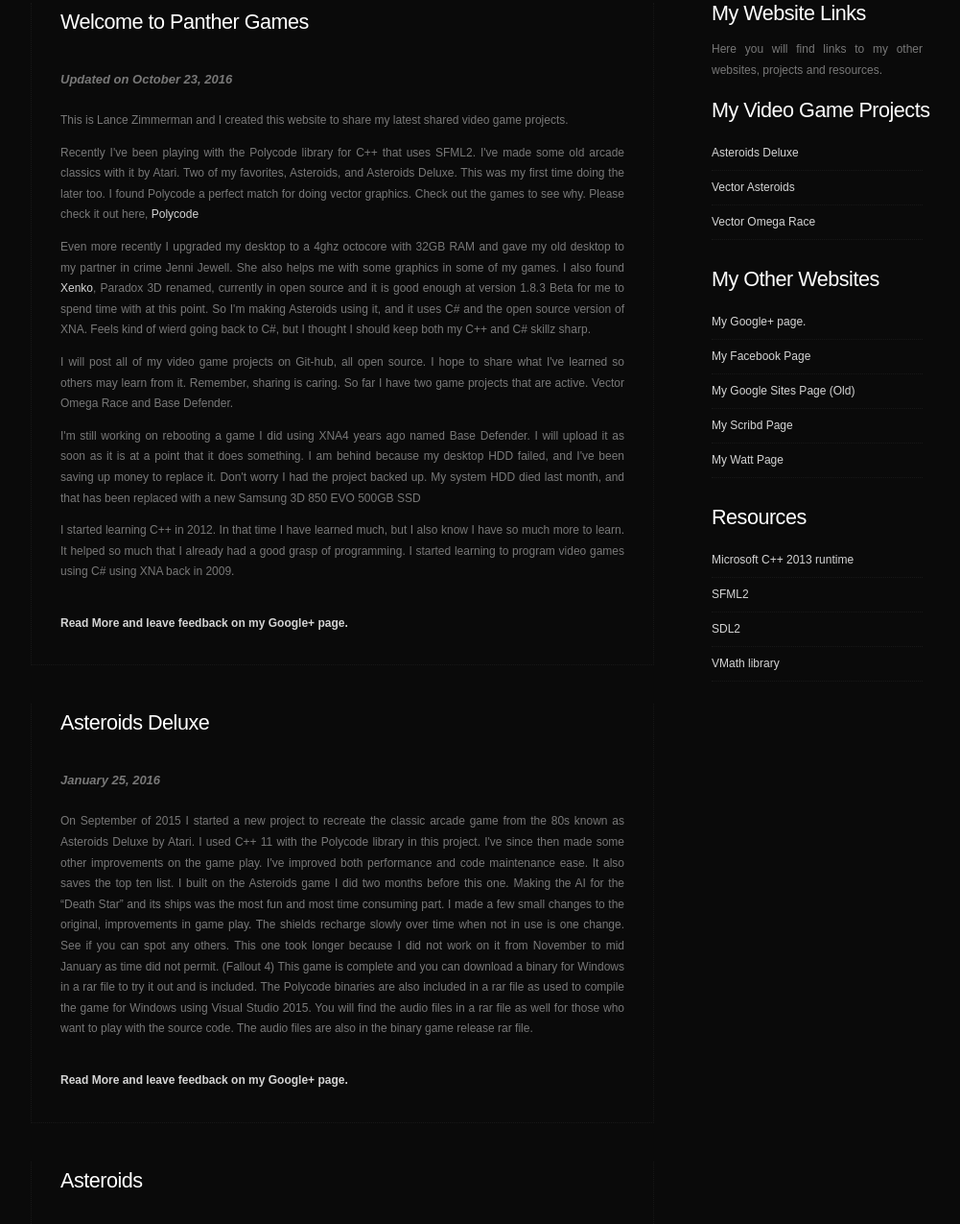
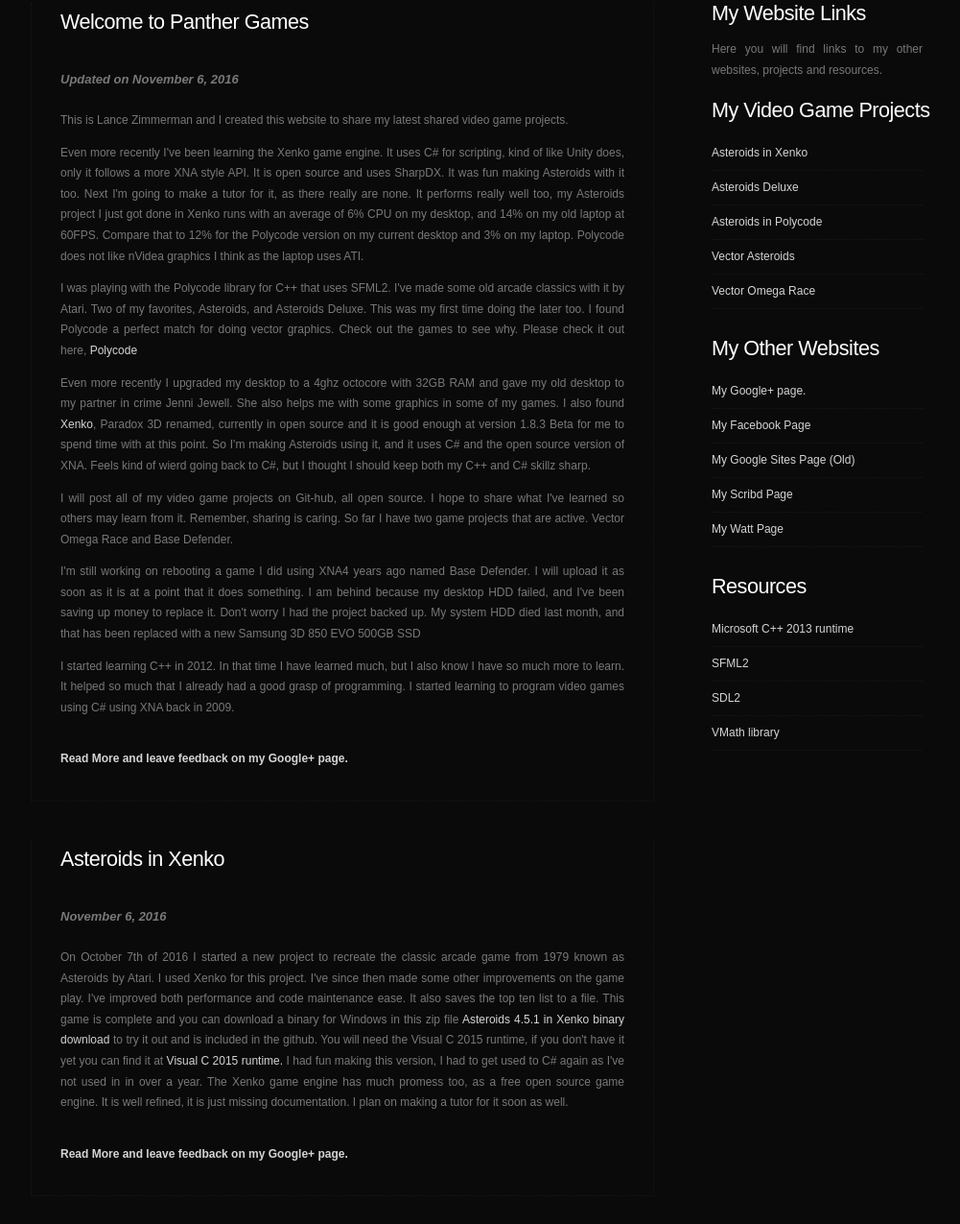
Before and after one commit to LanceJZ/LanceJZ.github.io, a plain HTML site: page index.html in a window 1280 px wide. Shown: the part 128-1403 px from the top of the page at 96% size, without its empty margins (118-1119 px from the left). Drawn offline with Linux system fonts and the light colour scheme.

Commit message:
Asteroids in Xenko page
Asteroids in Xenko page added.

```diff
--- a/index.html
+++ b/index.html
@@ -42,11 +42,12 @@ h1,h2,h3,h4,h5,h6 {
         <div id="content">
             <div class="post">
                 <h2 class="title"><a href="#">Welcome to Panther Games</a></h2>
-                <p class="meta"><span class="date">Updated on October 23, 2016</span></p>
+                <p class="meta"><span class="date">Updated on November 6, 2016</span></p>
                 <div style="clear: both;">&nbsp;</div>
                 <div class="entry">
                     <p>This is Lance Zimmerman and I created this website to share my latest shared video game projects.</p>
-                    <p>Recently I've been playing with the Polycode library for C++ that uses SFML2. I've made some old arcade classics with it by Atari. Two of my favorites, Asteroids, and Asteroids Deluxe. This was my first time doing the later too. I found Polycode a perfect match for doing vector graphics. Check out the games to see why. Please check it out here,
+                    <p>Even more recently I've been learning the Xenko game engine. It uses C# for scripting, kind of like Unity does, only it follows a more XNA style API. It is open source and uses SharpDX. It was fun making Asteroids with it too. Next I'm going to make a tutor for it, as there really are none. It performs really well too, my Asteroids project I just got done in Xenko runs with an average of 6% CPU on my desktop, and 14% on my old laptop at 60FPS. Compare that to 12% for the Polycode version on my current desktop and 3% on my laptop. Polycode does not like nVidea graphics I think as the laptop uses ATI.</p>
+                    <p>I was playing with the Polycode library for C++ that uses SFML2. I've made some old arcade classics with it by Atari. Two of my favorites, Asteroids, and Asteroids Deluxe. This was my first time doing the later too. I found Polycode a perfect match for doing vector graphics. Check out the games to see why. Please check it out here,
                         <a href="http://polycode.org/">Polycode</a></p>
                     <p>Even more recently I upgraded my desktop to a 4ghz octocore with 32GB RAM and gave my old desktop to my partner in crime Jenni Jewell. She also helps me with some graphics in some of my games. I also found <a href="http://xenko.com/">Xenko</a>, Paradox 3D renamed, currently in open source and it is good enough at version 1.8.3 Beta for me to spend time with at this point. So I'm making Asteroids using it, and it uses C# and the open source version of XNA. Feels kind of wierd going back to C#, but I thought I should keep both my C++ and C# skillz sharp.</p>
                     <p>I will post all of my video game projects on Git-hub, all open source. I hope to share what I've learned so others may learn from it. Remember, sharing is caring. So far I have two game projects that are active. Vector Omega Race and Base Defender.</p>
@@ -56,7 +57,16 @@ h1,h2,h3,h4,h5,h6 {
                 </div>
             </div>
             <div class="post">
-                <h2 class="title"><a href="https://github.com/LanceJZ/Asteroids-Deluxe-Polycode">Asteroids Deluxe</a></h2>
+                <h2 class="title"><a href="https://lancejz.github.io/Xenko_Asteroids/">Asteroids in Xenko</a></h2>
+                <p class="meta"><span class="date">November 6, 2016</span></p>
+                <div style="clear: both;">&nbsp;</div>
+                <div class="entry">
+                    <p>On October 7th of 2016 I started a new project to recreate the classic arcade game from 1979 known as Asteroids by Atari. I used Xenko for this project. I've since then made some other improvements on the game play.  I've improved both performance and code maintenance ease. It also saves the top ten list to a file. This game is complete and you can download a binary for Windows in this zip file <a href="https://github.com/LanceJZ/Xenko_Asteroids/blob/master/Asteroids%20Beta%204.5.1.zip">Asteroids 4.5.1 in Xenko binary download</a> to try it out and is included in the github. You will need the Visual C 2015 runtime, if you don't have it yet you can find it at <a href="https://www.microsoft.com/en-us/download/details.aspx">Visual C 2015 runtime.</a> I had fun making this version, I had to get used to C# again as I've not used in in over a year. The Xenko game engine has much promess too, as a free open source game engine. It is well refined, it is just missing documentation. I plan on making a tutor for it soon as well.</p>
+                    <p class="links"><a href="https://plus.google.com/+LanceJZGithubIO/">Read More and leave feedback on my Google+ page.</a></p>
+                </div>
+            </div>
+            <div class="post">
+                <h2 class="title"><a href="https://lancejz.github.io/Asteroids-Deluxe-Polycode/">Asteroids Deluxe</a></h2>
                 <p class="meta"><span class="date">January 25, 2016</span></p>
                 <div style="clear: both;">&nbsp;</div>
                 <div class="entry">
@@ -112,9 +122,11 @@ h1,h2,h3,h4,h5,h6 {
                 <li>
                     <h2>My Video Game Projects</h2>
                     <ul>
-                        <li><a href="http://lancejz.github.io/Asteroids-Deluxe-Polycode/">Asteroids Deluxe</a></li>
+                        <li><a href="https://lancejz.github.io/Xenko_Asteroids/">Asteroids in Xenko</a></li>
+                        <li><a href="https://lancejz.github.io/Asteroids-Deluxe-Polycode/">Asteroids Deluxe</a></li>
+                        <li><a href="http://github.com/LanceJZ/Asteroids-in-Polycode/">Asteroids in Polycode</a></li>
                         <li><a href="http://lancejz.github.io/SDL2VectorAsteroids/">Vector Asteroids</a></li>
-                        <li><a href="https://github.com/LanceJZ/VectorOmegaRace">Vector Omega Race</a></li>
+                        <li><a href="http://github.com/LanceJZ/VectorOmegaRace">Vector Omega Race</a></li>
                     </ul>
                 </li>
                 <li>
```
